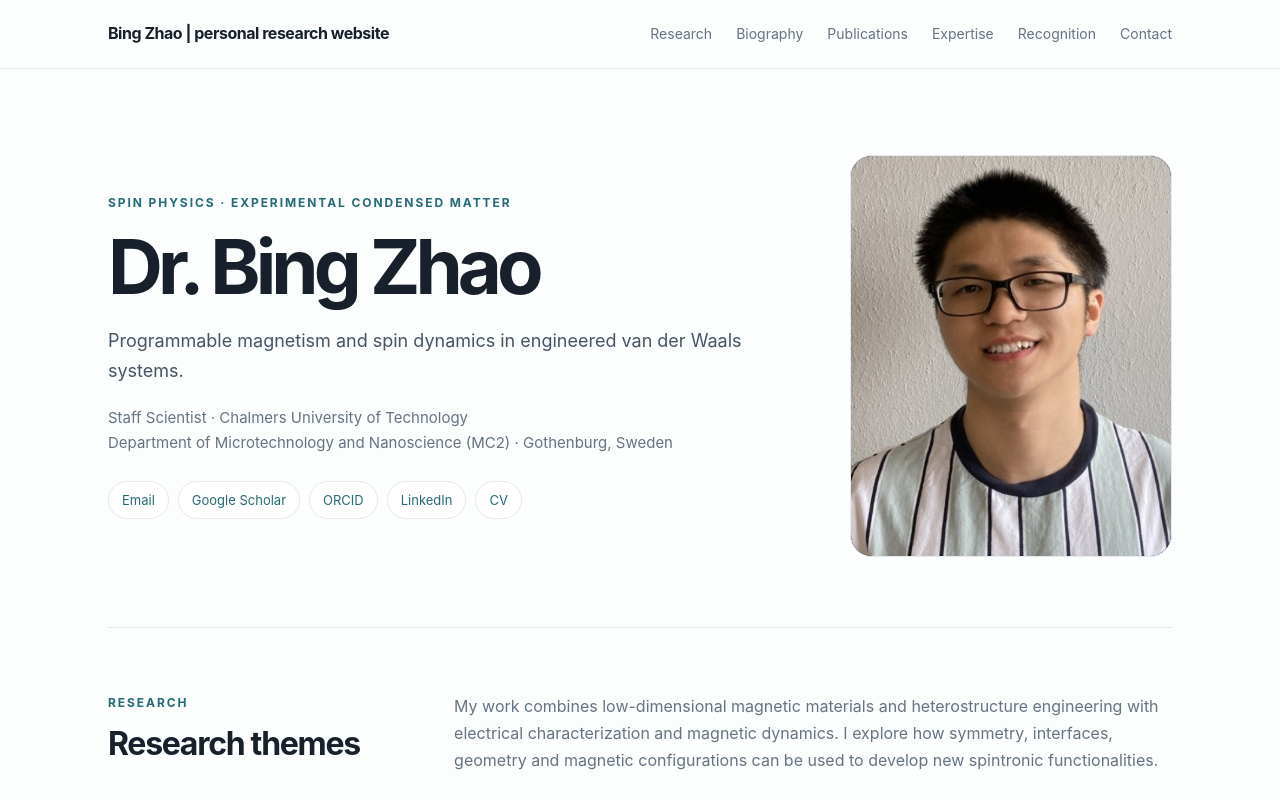
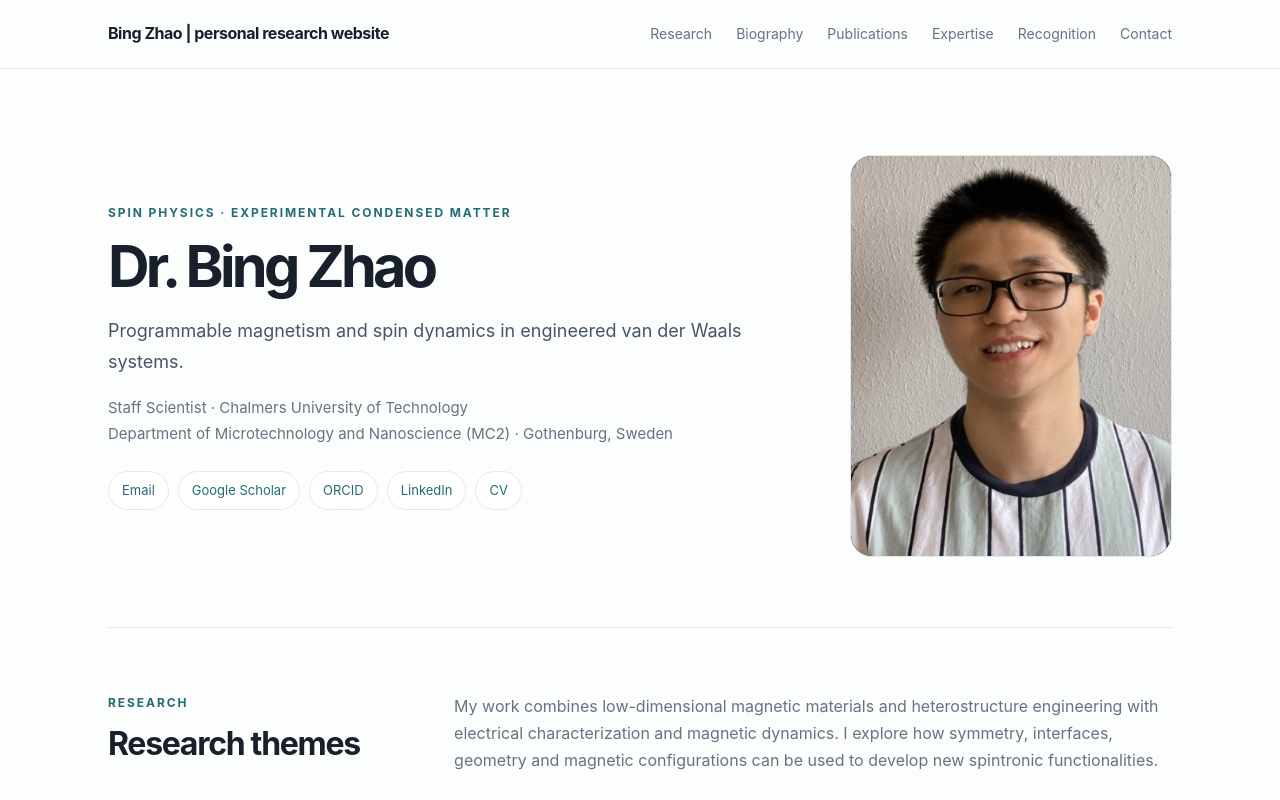
Before and after one commit to zzbna/Dr.BingZhao, a plain HTML site: page index.html in a window 1280 px wide. Shown: the top 800 px of the page. Drawn offline with Linux system fonts and the light colour scheme.

Commit message:
Update index.html

```diff
--- a/index.html
+++ b/index.html
@@ -7,7 +7,7 @@
 a{color:var(--accent);text-decoration:none}a:hover{text-decoration:underline} .container{max-width:1120px;padding:0 28px;margin:auto}
 header{position:sticky;top:0;background:#fcfdfdeF;backdrop-filter:blur(14px);border-bottom:1px solid var(--line);z-index:5}
 .nav{height:68px;display:flex;align-items:center;justify-content:space-between}.logo{font-weight:750;letter-spacing:-.03em;color:var(--ink)}.navlinks{display:flex;gap:24px;font-size:14px}.navlinks a{color:var(--muted)}
-.hero{padding:86px 0 70px;display:grid;grid-template-columns:1.55fr .72fr;gap:50px;align-items:center}.eyebrow{font-size:12px;letter-spacing:.16em;text-transform:uppercase;color:var(--accent);font-weight:750}.hero h1{font-size:clamp(48px,7vw,76px);letter-spacing:-.065em;line-height:1.03;margin:14px 0 20px}.hero p{font-size:18px;color:#465564;max-width:760px}.affil{font-size:15px!important;color:var(--muted)!important}.portrait{aspect-ratio:4/5;border-radius:22px;border:1px solid var(--line);overflow:hidden;background:#0b1c2c;display:flex;align-items:center;justify-content:center;text-align:center;padding:0;color:#4e6470}.portrait img{display:block;width:100%;height:100%;object-fit:cover;min-width:0;min-height:0}.portrait small{display:block;font-size:12px;margin-top:8px}.social{display:flex;gap:9px;flex-wrap:wrap;margin-top:25px}.social a{border:1px solid var(--line);padding:7px 13px;border-radius:30px;font-size:13px;background:white}
+.hero{padding:86px 0 70px;display:grid;grid-template-columns:1.55fr .72fr;gap:50px;align-items:center}.eyebrow{font-size:12px;letter-spacing:.16em;text-transform:uppercase;color:var(--accent);font-weight:750}.hero h1{font-size:clamp(38px,4.5vw,58px);letter-spacing:-.065em;line-height:1.03;margin:14px 0 20px}.hero p{font-size:18px;color:#465564;max-width:760px}.affil{font-size:15px!important;color:var(--muted)!important}.portrait{aspect-ratio:4/5;border-radius:22px;border:1px solid var(--line);overflow:hidden;background:#0b1c2c;display:flex;align-items:center;justify-content:center;text-align:center;padding:0;color:#4e6470}.portrait img{display:block;width:100%;height:100%;object-fit:cover;min-width:0;min-height:0}.portrait small{display:block;font-size:12px;margin-top:8px}.social{display:flex;gap:9px;flex-wrap:wrap;margin-top:25px}.social a{border:1px solid var(--line);padding:7px 13px;border-radius:30px;font-size:13px;background:white}
 section{padding:65px 0;border-top:1px solid var(--line)}.section-head{display:grid;grid-template-columns:.65fr 1.5fr;gap:35px;margin-bottom:32px}.section-head h2{font-size:32px;letter-spacing:-.04em;margin:4px 0}.section-head p{color:var(--muted);margin:0}.grid{display:grid;grid-template-columns:repeat(2,1fr);gap:17px}.tile{border:1px solid var(--line);border-radius:16px;background:white;padding:25px}.tile h3{margin:0 0 9px;font-size:19px}.tile p{color:#536271;margin:0}.chips{display:flex;flex-wrap:wrap;gap:7px;margin-top:15px}.chip{font-size:12px;border-radius:20px;background:var(--pale);padding:4px 9px;color:#48616b}
 .feature{background:#f5f8f8;border-radius:18px;padding:30px;margin:28px 0}.feature h3{margin-top:0;font-size:21px}.feature p{color:#4d5e6b}.timeline{border-left:1px solid #cbd6dc;padding-left:24px;margin-left:8px}.entry{margin-bottom:28px;position:relative}.entry:before{content:"";position:absolute;left:-30px;top:10px;width:10px;height:10px;border-radius:50%;background:var(--accent)}.date{font-size:13px;color:var(--muted);font-weight:650}.entry h3{margin:2px 0;font-size:18px}.entry p{margin:4px 0;color:#526170}
 .publications .pub{padding:22px 0;border-bottom:1px solid var(--line)}.pub:last-child{border-bottom:0}.pub-title{font-weight:700;line-height:1.5}.pub-meta{font-size:14px;color:var(--muted);margin-top:4px}.pub-label{font-size:11px;text-transform:uppercase;letter-spacing:.12em;color:var(--accent);font-weight:750}.pub a{font-size:13px;margin-right:10px}.pub-desc{font-size:14px;color:#5a6876;margin-top:7px}
```
